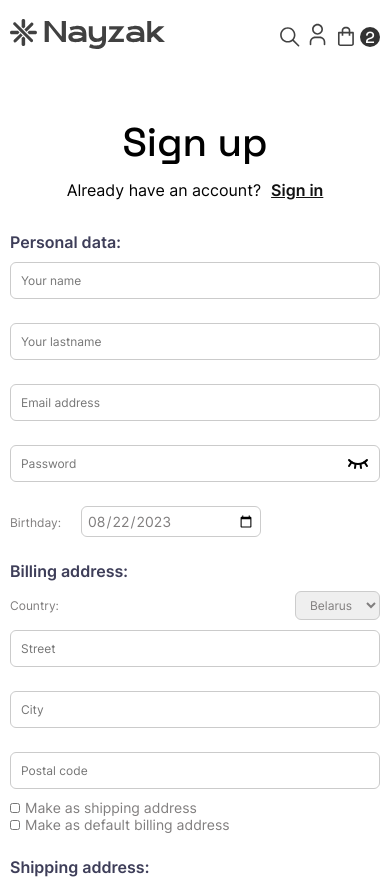
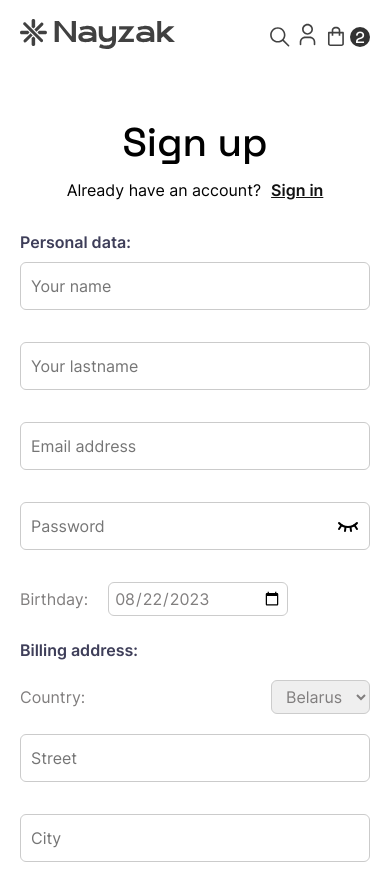
Before and after one commit to Vadimshidlov/ecommerce-application, a React (Create React App) app: page /registration in a window 390 px wide. Shown: the top 879 px of the page. Built offline with nearby package versions, Linux system fonts and the light colour scheme; no server answers.

Commit message:
fix: fix styles

```diff
--- a/src/index.scss
+++ b/src/index.scss
@@ -7,3 +7,8 @@
 body {
     font-family: "SpaceGrotesk", "Courier New", Courier, monospace;
 }
+
+input[type="checkbox"] {
+    min-width: 15px;
+    min-height: 15px;
+}
--- a/src/shared/components/ButtonIcon/ButtonIcon.scss
+++ b/src/shared/components/ButtonIcon/ButtonIcon.scss
@@ -6,8 +6,4 @@
     right: 10px;
     top: 12px;
     outline: none;
-
-    @media (max-width: 490px) {
-        top: 6px;
-    }
 }
--- a/src/shared/components/TextInput/TextInput.scss
+++ b/src/shared/components/TextInput/TextInput.scss
@@ -3,13 +3,6 @@
     width: 100%;
     border: 1px solid #cbcbcb;
     border-radius: 6px;
-    // outline: none;
-
-    @media (max-width: 490px) {
-        font-size: 12px;
-        padding: 10px;
-        gap: 24px;
-    }
 }
 
 .input__outline-error {
--- a/src/shared/components/button/Button.scss
+++ b/src/shared/components/button/Button.scss
@@ -14,7 +14,7 @@
     }
 
     @media (max-width: 490px) {
-        padding: 9px 10px;
+        padding: 12px 10px;
     }
 }
 
--- a/src/view/app-components/Header/style.scss
+++ b/src/view/app-components/Header/style.scss
@@ -8,7 +8,7 @@
     padding: 19px 52px;
 
     @media (max-width: 490px) {
-        padding: 19px 10px;
+        padding: 19px 20px;
     }
 }
 
@@ -24,6 +24,6 @@
     padding: 19px 52px;
 
     @media (max-width: 490px) {
-        padding: 19px 10px;
+        padding: 19px 20px;
     }
 }
--- a/src/view/app-components/LoginPage/LoginPage.scss
+++ b/src/view/app-components/LoginPage/LoginPage.scss
@@ -5,7 +5,7 @@
 
     @media (max-width: 490px) {
         margin-top: 12px;
-        padding: 32px 10px;
+        padding: 32px 20px;
     }
 
     .login__title,
--- a/src/view/app-components/MainPage/style.scss
+++ b/src/view/app-components/MainPage/style.scss
@@ -1,18 +1,18 @@
 .main-part {
     margin: 0 auto;
-    background: url('../../../assets/home-image.png') no-repeat;
+    background: url("../../../assets/home-image.png") center no-repeat;
     background-size: cover;
     height: 75vh;
     padding-top: 10vh;
 }
 
 .some-content {
-    display:flex;
+    display: flex;
     flex-direction: column;
     row-gap: 1rem;
 }
 
 .some-content .button {
-    padding: .5rem;
+    padding: 0.5rem;
     width: 80%;
 }
--- a/src/view/app-components/Registration/components/styles/RegistrationPage.scss
+++ b/src/view/app-components/Registration/components/styles/RegistrationPage.scss
@@ -8,7 +8,7 @@
 
     @media (max-width: 490px) {
         margin-top: 12px;
-        padding: 32px 10px;
+        padding: 32px 20px;
     }
 
     .registration__subtitle {
@@ -59,10 +59,6 @@
             div {
                 width: 100%;
             }
-
-            @media (max-width: 490px) {
-                gap: 24px;
-            }
         }
 
         .registration__birthday-input {
@@ -72,20 +68,10 @@
             justify-content: start;
             gap: 20px;
 
-            @media (max-width: 490px) {
-                span {
-                    font-size: 12px;
-                }
-            }
-
             .registration__birthday-date {
                 padding: 5px;
                 border: 1px solid #ccc;
                 border-radius: 6px;
-
-                @media (max-width: 490px) {
-                    font-size: 14px;
-                }
             }
 
             .date-input__component {
@@ -95,22 +81,21 @@
             }
         }
 
-        .registration__address-block
- {
+        .registration__address-block {
             display: flex;
             flex-direction: column;
-            gap: 10px;
+            gap: 20px;
 
             .registration__address-block-wrapper {
                 display: flex;
                 flex-direction: column;
                 gap: 32px;
+            }
 
-                .registration__default-wrapper {
-                    display: flex;
-                    flex-direction: column;
-                    gap: 6px;
-                }
+            .registration__default-wrapper {
+                display: flex;
+                flex-direction: column;
+                gap: 10px;
             }
         }
 
@@ -118,12 +103,6 @@
             display: flex;
             justify-content: space-between;
             align-items: center;
-
-            @media (max-width: 490px) {
-                span {
-                    font-size: 12px;
-                }
-            }
         }
 
         .block-address_select {
@@ -131,10 +110,6 @@
             border: 1px solid #ccc;
             border-radius: 6px;
             cursor: pointer;
-
-            @media (max-width: 490px) {
-                font-size: 12px;
-            }
         }
 
         .registration__default-address {
@@ -143,17 +118,6 @@
             align-items: center;
             flex-direction: row-reverse;
             column-gap: 10px;
-
-            @media (max-width: 490px) {
-                align-items: baseline;
-                font-size: 12px;
-                column-gap: 5px;
-
-                input {
-                    height: 10px;
-                    width: 10px;
-                }
-            }
         }
     }
 }
```
